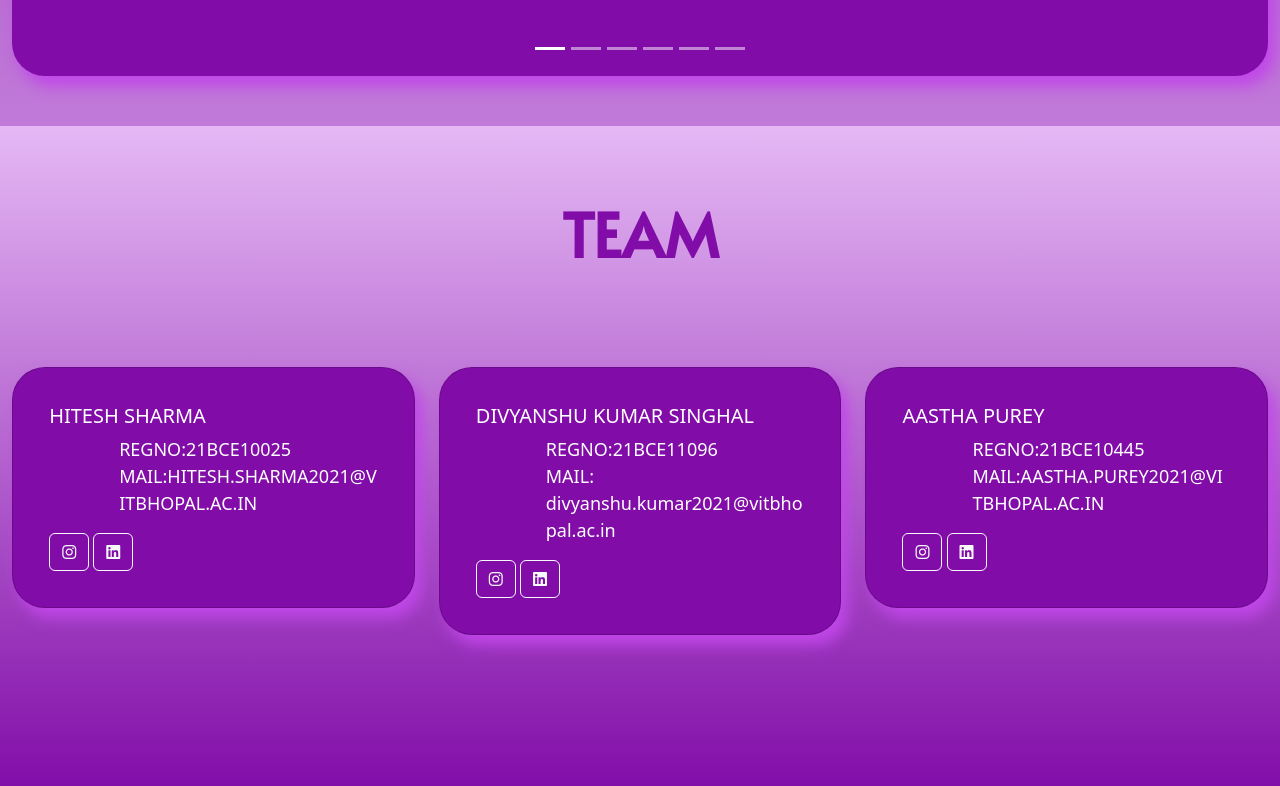
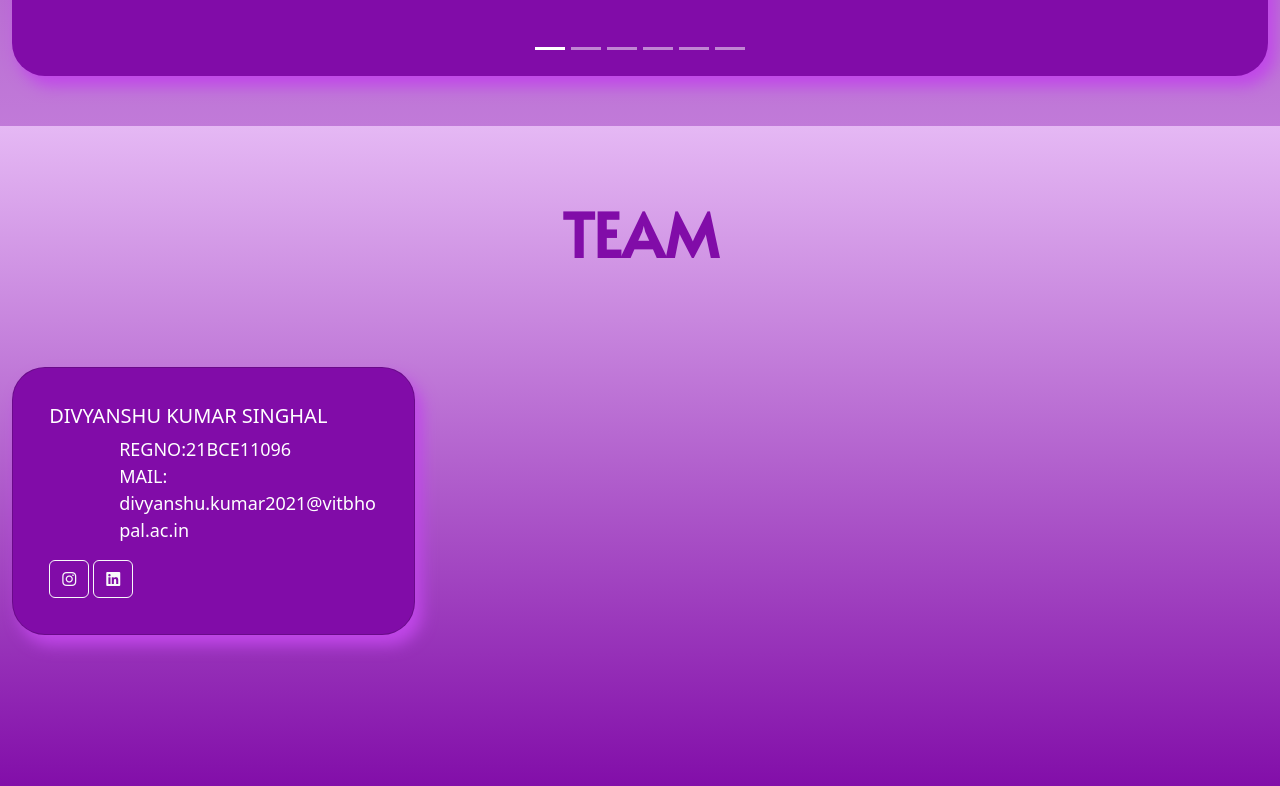
Before and after one commit to Divyanshu52Singhal/Algorithmic-calculators, a plain HTML site: page index.html in a window 1280 px wide. Shown: the part 1056-1842 px from the top of the page. Drawn offline with nearby package versions, Linux system fonts and the light colour scheme.

Commit message:
updated role

```diff
--- a/index.html
+++ b/index.html
@@ -107,16 +107,6 @@
   <div id="ourTeam" class="container-fluid" style="margin-top:none;padding-bottom:3%;">
     <h1  style="color:#810CA8;margin:3% auto 2%;text-align:center;">TEAM</h1>
     <div class="row">
-<div class="col-md-4 col-sm-12">
-  <div class="card">
-    <div class="card-body">
-      <h5 class="card-title">HITESH SHARMA</h5>
-      <p class="card-text">REGNO:21BCE10025 <br>MAIL:HITESH.SHARMA2021@VITBHOPAL.AC.IN</p>
-      <a href="#" class="btn btn-outline-light"><i class="fa-brands fa-instagram"></i></a>
-      <a href="#" class="btn btn-outline-light"><i class="fa-brands fa-linkedin"></i></a>
-    </div>
-  </div>
-</div>
         <div class="col-md-4 col-sm-12">
     <div class="card " >
       <div class="card-body">
@@ -128,16 +118,7 @@
       </div>
     </div>
   </div>
-<div class="col-md-4 col-sm-12">
-  <div class="card">
-    <div class="card-body">
-      <h5 class="card-title">AASTHA PUREY</h5>
-      <p class="card-text">REGNO:21BCE10445 <br>MAIL:AASTHA.PUREY2021@VITBHOPAL.AC.IN</p>
-      <a href="#" class="btn btn-outline-light"><i class="fa-brands fa-instagram"></i></a>
-      <a href="#" class="btn btn-outline-light"><i class="fa-brands fa-linkedin"></i></a>
-    </div>
-  </div>
-</div>
+
 </div>
 <div class="row" style="margin:4% 0;">
 
```
